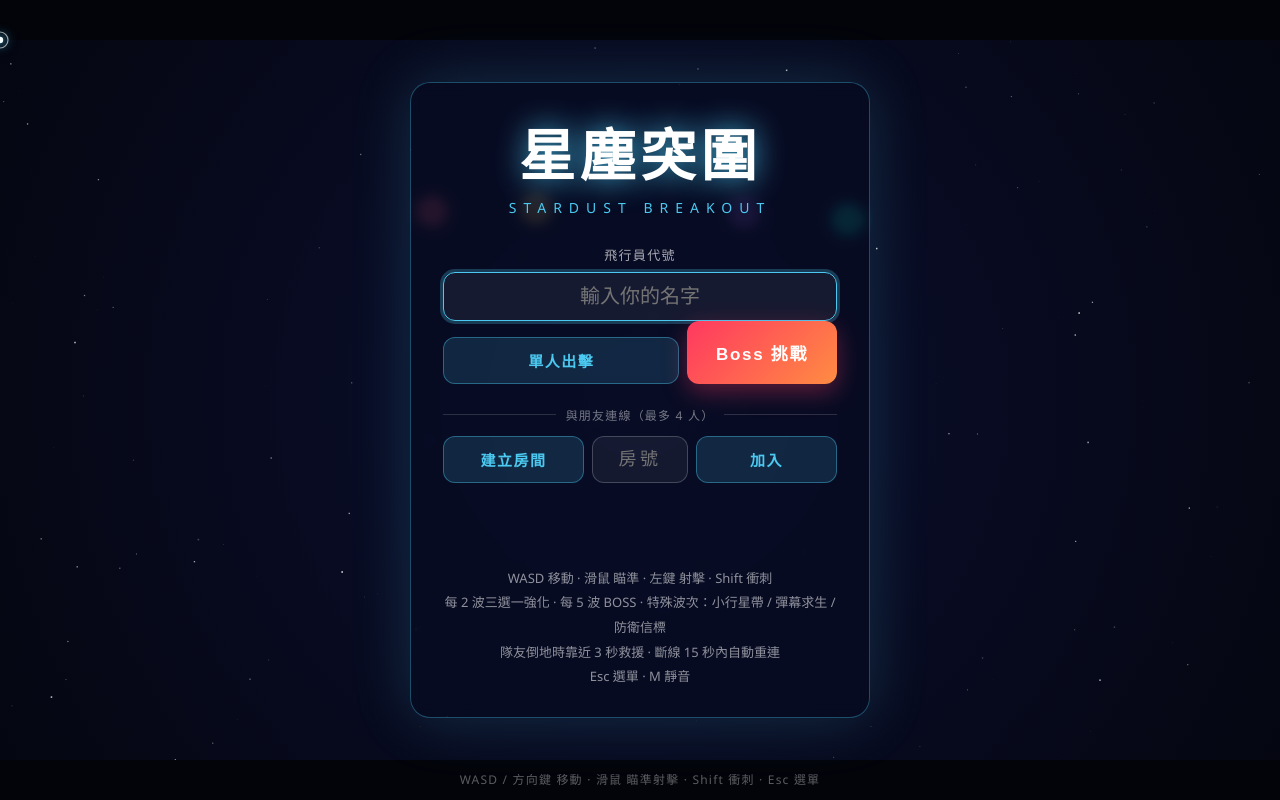
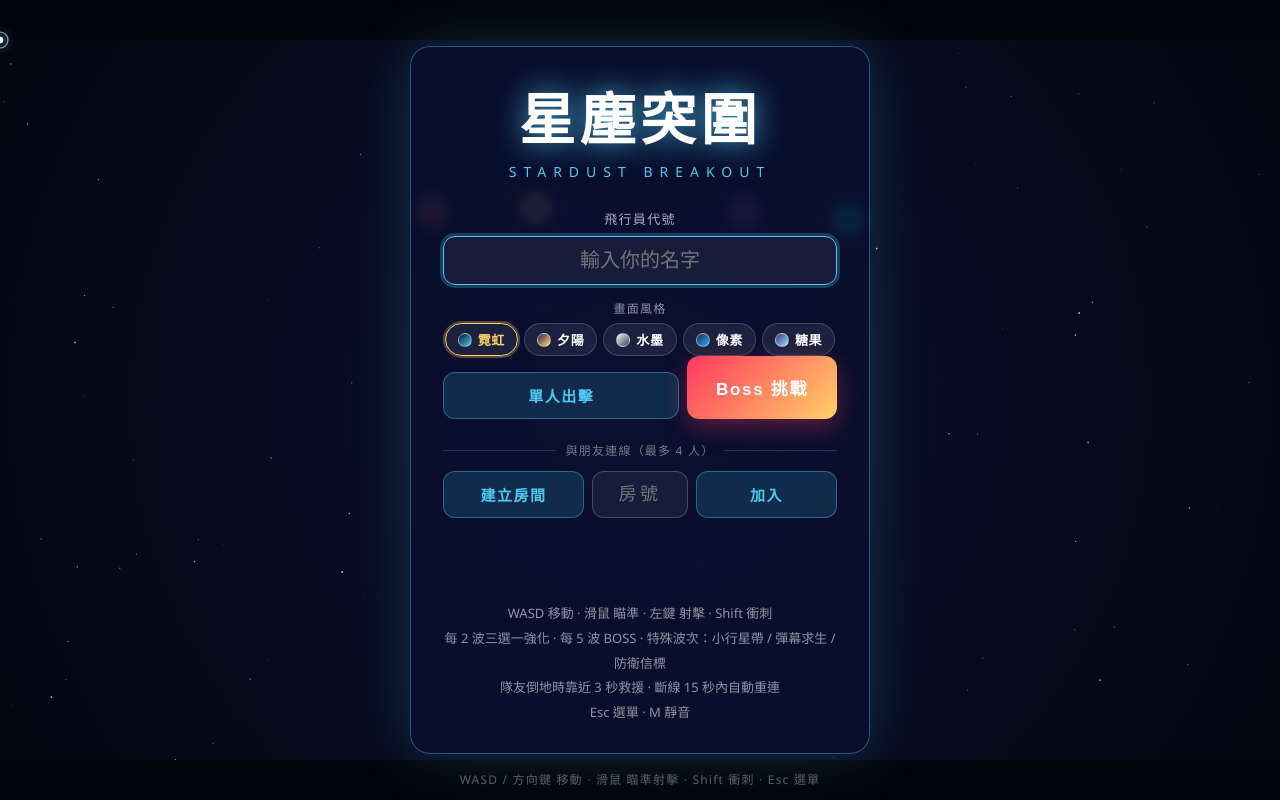
Before and after one commit to jimmylee719/game-stardust-breakthrough, a website with bundled scripts: page public/index.html in a window 1280 px wide. Built offline with nearby package versions, Linux system fonts and the light colour scheme; animation ran at ten frames a second.

Commit message:
Theme system: five visual styles via color remapping at the canvas layer
- public/js/themes.js: THEMES (neon/sunset/ink/pixel/candy), color remap of
  fillStyle/strokeStyle/shadowColor through a Proxy'd 2D context, glow and
  line-width scaling, font substitution, low internal resolution for pixel look
- render.js: themed context, background/star/letterbox from theme, re-resize on change
- menu and Esc menu theme picker; CSS variables so HTML overlays follow the theme
- persisted in localStorage; no server or logic changes

Co-Authored-By: Claude Fable 5.1 <noreply@anthropic.com>

```diff
--- a/public/css/style.css
+++ b/public/css/style.css
@@ -1,20 +1,21 @@
+:root { --accent: #4cc9f0; --gold: #ffd166; --danger: #ff3860; --good: #90f1a8; --text: #fff; --bg: #03040a; --panel: rgba(8,12,34,.72); --font: "Segoe UI", "Noto Sans TC", system-ui, sans-serif; }
 * { margin: 0; padding: 0; box-sizing: border-box; }
-html, body { width: 100%; height: 100%; background: #03040a; overflow: hidden; font-family: "Segoe UI", "Noto Sans TC", system-ui, sans-serif; color: #fff; }
+html, body { width: 100%; height: 100%; background: var(--bg); overflow: hidden; font-family: var(--font); color: var(--text); }
 canvas { display: block; width: 100vw; height: 100vh; cursor: none; }
 #hint { position: fixed; bottom: 12px; left: 50%; transform: translateX(-50%); color: rgba(255,255,255,.35); font-size: 12px; letter-spacing: .1em; pointer-events: none; user-select: none; }
 
 .overlay { position: fixed; inset: 0; display: flex; align-items: center; justify-content: center; }
 .overlay[hidden] { display: none; }
-.panel { text-align: center; width: min(92vw, 460px); max-height: 94vh; overflow-y: auto; padding: 28px 32px; border-radius: 20px; background: rgba(8, 12, 34, .72); border: 1px solid rgba(76, 201, 240, .35); box-shadow: 0 0 60px rgba(76, 201, 240, .18); backdrop-filter: blur(6px); }
-.panel h1 { font-size: 56px; letter-spacing: .08em; text-shadow: 0 0 30px rgba(76,201,240,.8); }
-.panel .sub { color: #4cc9f0; letter-spacing: .5em; font-size: 14px; margin: 6px 0 28px; }
+.panel { text-align: center; width: min(92vw, 460px); max-height: 94vh; overflow-y: auto; padding: 28px 32px; border-radius: 20px; background: var(--panel); border: 1px solid color-mix(in srgb, var(--accent) 40%, transparent); box-shadow: 0 0 60px color-mix(in srgb, var(--accent) 20%, transparent); backdrop-filter: blur(6px); }
+.panel h1 { font-size: 56px; letter-spacing: .08em; text-shadow: 0 0 30px color-mix(in srgb, var(--accent) 80%, transparent); }
+.panel .sub { color: var(--accent); letter-spacing: .5em; font-size: 14px; margin: 6px 0 28px; }
 .panel label { display: block; font-size: 13px; color: rgba(255,255,255,.65); margin-bottom: 8px; letter-spacing: .1em; }
 .panel input { width: 100%; font-size: 20px; text-align: center; padding: 12px 14px; border-radius: 12px; border: 1px solid rgba(255,255,255,.2); background: rgba(255,255,255,.06); color: #fff; outline: none; transition: border-color .15s, box-shadow .15s; }
-.panel input:focus { border-color: #4cc9f0; box-shadow: 0 0 0 3px rgba(76,201,240,.25); }
-.panel button { margin-top: 16px; width: 100%; font-size: 20px; font-weight: 700; letter-spacing: .3em; padding: 14px; border-radius: 12px; border: none; cursor: pointer; color: #03040a; background: linear-gradient(135deg, #4cc9f0, #90f1a8); box-shadow: 0 8px 30px rgba(76,201,240,.35); transition: transform .1s, box-shadow .15s; }
-.panel button:hover { transform: translateY(-2px); box-shadow: 0 12px 36px rgba(76,201,240,.5); }
+.panel input:focus { border-color: var(--accent); box-shadow: 0 0 0 3px color-mix(in srgb, var(--accent) 25%, transparent); }
+.panel button { margin-top: 16px; width: 100%; font-size: 20px; font-weight: 700; letter-spacing: .3em; padding: 14px; border-radius: 12px; border: none; cursor: pointer; color: var(--bg); background: linear-gradient(135deg, var(--accent), var(--good)); box-shadow: 0 8px 30px color-mix(in srgb, var(--accent) 35%, transparent); transition: transform .1s, box-shadow .15s; }
+.panel button:hover { transform: translateY(-2px); box-shadow: 0 12px 36px color-mix(in srgb, var(--accent) 50%, transparent); }
 .panel button:active { transform: translateY(0); }
-.panel .best { margin-top: 14px; color: #ffd166; font-weight: 700; min-height: 1.2em; }
+.panel .best { margin-top: 14px; color: var(--gold); font-weight: 700; min-height: 1.2em; }
 .panel .help { list-style: none; margin-top: 22px; font-size: 13px; color: rgba(255,255,255,.55); line-height: 1.9; }
 
 /* 選單：連線區 */
@@ -24,28 +25,40 @@ canvas { display: block; width: 100vw; height: 100vh; cursor: none; }
 .divider { display: flex; align-items: center; gap: 10px; margin: 22px 0 12px; color: rgba(255,255,255,.45); font-size: 12px; letter-spacing: .1em; }
 .divider::before, .divider::after { content: ''; flex: 1; height: 1px; background: rgba(255,255,255,.15); }
 .row { display: flex; gap: 8px; }
-.row button { margin-top: 0; flex: 1; font-size: 15px; letter-spacing: .1em; padding: 12px 8px; background: rgba(76,201,240,.15); color: #4cc9f0; box-shadow: none; border: 1px solid rgba(76,201,240,.4); }
-.row button:hover { background: rgba(76,201,240,.28); transform: none; box-shadow: none; }
+.row button { margin-top: 0; flex: 1; font-size: 15px; letter-spacing: .1em; padding: 12px 8px; background: color-mix(in srgb, var(--accent) 15%, transparent); color: var(--accent); box-shadow: none; border: 1px solid color-mix(in srgb, var(--accent) 40%, transparent); }
+.row button:hover { background: color-mix(in srgb, var(--accent) 28%, transparent); transform: none; box-shadow: none; }
 .row input { width: 96px; font-size: 18px; letter-spacing: .2em; text-transform: uppercase; padding: 10px 6px; }
 .err { min-height: 1.2em; margin-top: 12px; color: #ff8c9c; font-size: 13px; }
 
 /* 大廳 */
-.code { font-size: 52px; font-weight: 800; letter-spacing: .3em; color: #ffd166; text-shadow: 0 0 24px rgba(255,209,102,.6); margin: 4px 0 6px; }
+.code { font-size: 52px; font-weight: 800; letter-spacing: .3em; color: var(--gold); text-shadow: 0 0 24px color-mix(in srgb, var(--gold) 60%, transparent); margin: 4px 0 6px; }
 .link { display: block; font-size: 12px; color: rgba(255,255,255,.5); word-break: break-all; text-decoration: none; }
-.link:hover { color: #4cc9f0; }
+.link:hover { color: var(--accent); }
 .players { list-style: none; margin: 22px 0 8px; font-size: 18px; line-height: 2; text-align: left; padding: 8px 18px; background: rgba(255,255,255,.05); border-radius: 12px; min-height: 60px; }
 .wait { margin-top: 16px; color: rgba(255,255,255,.65); font-size: 15px; animation: blink 1.6s infinite; }
 @keyframes blink { 50% { opacity: .4; } }
 
 /* Boss 挑戰按鈕、暫停選單、提示 */
-.row .boss { flex: 0 0 38%; background: linear-gradient(135deg, #ff3860, #ff8c42); color: #fff; border: none; box-shadow: 0 8px 24px rgba(255,56,96,.35); font-size: 17px; }
+.row .boss { flex: 0 0 38%; background: linear-gradient(135deg, var(--danger), var(--gold)); color: #fff; border: none; box-shadow: 0 8px 24px rgba(255,56,96,.35); font-size: 17px; }
 .row .boss:hover { box-shadow: 0 12px 30px rgba(255,56,96,.5); }
 .panel.narrow { width: min(92vw, 360px); }
-.panel h2 { font-size: 40px; letter-spacing: .15em; text-shadow: 0 0 24px rgba(76,201,240,.7); }
+.panel h2 { font-size: 40px; letter-spacing: .15em; text-shadow: 0 0 24px color-mix(in srgb, var(--accent) 70%, transparent); }
 .sub2 { color: rgba(255,255,255,.6); font-size: 14px; margin: 8px 0 14px; min-height: 1.2em; }
 .panel button.danger { color: #ff8c9c; border-color: rgba(255,56,96,.4); }
 .panel button.danger:hover { background: rgba(255,56,96,.18); }
-.check { display: flex; align-items: center; justify-content: center; gap: 8px; margin: 6px 0 4px; font-size: 14px; color: #ffd166; cursor: pointer; user-select: none; }
+.check { display: flex; align-items: center; justify-content: center; gap: 8px; margin: 6px 0 4px; font-size: 14px; color: var(--gold); cursor: pointer; user-select: none; }
 .check input { width: 18px; height: 18px; accent-color: #ff3860; }
-.toast { position: fixed; top: 18px; left: 50%; transform: translateX(-50%); padding: 10px 18px; border-radius: 10px; background: rgba(8,12,34,.9); border: 1px solid rgba(255,209,102,.5); color: #ffd166; font-size: 14px; letter-spacing: .05em; pointer-events: none; z-index: 5; }
+.toast { position: fixed; top: 18px; left: 50%; transform: translateX(-50%); padding: 10px 18px; border-radius: 10px; background: var(--panel); border: 1px solid color-mix(in srgb, var(--gold) 50%, transparent); color: var(--gold); font-size: 14px; letter-spacing: .05em; pointer-events: none; z-index: 5; }
 .toast[hidden] { display: none; }
+
+/* 主題選擇 */
+.themes-label { margin: 14px 0 6px; font-size: 12px; letter-spacing: .1em; color: color-mix(in srgb, var(--text) 55%, transparent); }
+.themes { display: flex; flex-wrap: wrap; gap: 6px; justify-content: center; }
+.themes .chip { margin: 0; width: auto; display: inline-flex; align-items: center; gap: 6px; padding: 6px 12px; font-size: 13px; font-weight: 600; letter-spacing: .05em; border-radius: 999px; background: color-mix(in srgb, var(--text) 8%, transparent); color: var(--text); border: 1px solid color-mix(in srgb, var(--text) 18%, transparent); box-shadow: none; }
+.themes .chip:hover { transform: none; box-shadow: none; background: color-mix(in srgb, var(--text) 14%, transparent); }
+.themes .chip.on { border-color: var(--gold); color: var(--gold); box-shadow: 0 0 0 2px color-mix(in srgb, var(--gold) 30%, transparent); }
+.themes .chip .sw { width: 14px; height: 14px; border-radius: 50%; border: 1px solid rgba(255,255,255,.4); }
+/* 像素風：畫布不做平滑 */
+body.pixel canvas { image-rendering: pixelated; image-rendering: crisp-edges; }
+body.pixel .panel { border-radius: 4px; }
+body.pixel .panel button, body.pixel .panel input, body.pixel .themes .chip { border-radius: 4px; }
--- a/public/index.html
+++ b/public/index.html
@@ -15,6 +15,8 @@
     <div class="sub">STARDUST BREAKOUT</div>
     <label for="name">飛行員代號</label>
     <input id="name" type="text" placeholder="輸入你的名字" autocomplete="off" spellcheck="false">
+    <div class="themes-label">畫面風格</div>
+    <div id="themes" class="themes"></div>
     <div class="row">
       <button id="solo" class="primary">單人出擊</button>
       <button id="solo-boss" class="boss">Boss 挑戰</button>
@@ -54,6 +56,8 @@
   <div class="panel narrow">
     <h2 id="pause-title">暫停</h2>
     <div id="pause-sub" class="sub2"></div>
+    <div class="themes-label">畫面風格</div>
+    <div id="themes-pause" class="themes"></div>
     <button id="pause-resume" class="primary">繼續</button>
     <button id="pause-leave" class="small danger">離開遊戲回到首頁</button>
   </div>
--- a/public/js/main.js
+++ b/public/js/main.js
@@ -10,6 +10,7 @@ import { ensureAudio, toggleMute, isMuted } from './audio.js';
 import { connect, playEvents } from './net.js';
 import { createPredictor } from './predict.js';
 import { sanitizeName, NAME_MAX_LEN } from '../../shared/constants.js';
+import { renderThemePicker } from './themes.js';
 
 const $ = id => document.getElementById(id);
 const canvas = $('game');
@@ -41,6 +42,10 @@ function takeName() {
   localStorage.setItem('stardust_name', name);
   return name;
 }
+
+// ---------- 主題 ----------
+renderThemePicker($('themes'));
+renderThemePicker($('themes-pause'));
 
 // ---------- 選單 ----------
 nameInput.maxLength = NAME_MAX_LEN;
--- a/public/js/render.js
+++ b/public/js/render.js
@@ -3,15 +3,19 @@ import { TAU, rand, randInt, clamp } from '../../shared/math.js';
 import { PICKUP_STYLE, UPGRADES, WAVE_MODES, REVIVE_TIME } from '../../shared/constants.js';
 import { nearestTarget } from './game.js';
 import { vfx, particles, floatTexts } from './effects.js';
+import { themedContext, getTheme, onThemeChange } from './themes.js';
 
 export function createRenderer(canvas, world) {
-  const ctx = canvas.getContext('2d');
+  const raw = canvas.getContext('2d');
+  const ctx = themedContext(raw);   // 顏色 / 光暈 / 線寬 / 字型都經過主題重映射
   const view = { scale: 1, ox: 0, oy: 0, dpr: 1, cw: 0, ch: 0 };
   const W = world.W, H = world.H;
   let stars = [];
 
   function resize() {
-    view.dpr = Math.min(window.devicePixelRatio || 1, 2);
+    const T = getTheme();
+    view.dpr = T.pixelScale || Math.min(window.devicePixelRatio || 1, 2);   // 像素風：降低內部解析度
+    raw.imageSmoothingEnabled = !T.pixelScale;
     view.cw = window.innerWidth; view.ch = window.innerHeight;
     canvas.width = view.cw * view.dpr; canvas.height = view.ch * view.dpr;
     view.scale = Math.min(view.cw / W, view.ch / H);
@@ -47,12 +51,13 @@ export function createRenderer(canvas, world) {
     const { time, mouse, me, best, muted } = ui;
     // 清整個畫布（含黑邊）
     ctx.setTransform(1, 0, 0, 1, 0, 0);
-    ctx.fillStyle = '#03040a'; ctx.fillRect(0, 0, canvas.width, canvas.height);
+    const T = getTheme();
+    raw.fillStyle = T.letterbox; raw.fillRect(0, 0, canvas.width, canvas.height);
     applyView();
     ctx.save();
     ctx.beginPath(); ctx.rect(0, 0, W, H); ctx.clip();
     const bg = ctx.createRadialGradient(W / 2, H / 2, 0, W / 2, H / 2, Math.max(W, H) * 0.7);
-    bg.addColorStop(0, '#0b1030'); bg.addColorStop(1, '#03040a');
+    bg.addColorStop(0, T.bg[0]); bg.addColorStop(1, T.bg[1]);
     ctx.fillStyle = bg; ctx.fillRect(0, 0, W, H);
 
     if (vfx.shake > 0.3) ctx.translate(rand(-vfx.shake, vfx.shake), rand(-vfx.shake, vfx.shake));
@@ -60,7 +65,7 @@ export function createRenderer(canvas, world) {
 
     for (const s of stars) {
       const tw = 0.5 + 0.5 * Math.sin(time * 2 + s.tw);
-      ctx.fillStyle = `rgba(255,255,255,${(0.25 + 0.6 * tw) * s.z})`;
+      raw.fillStyle = `rgba(${T.star},${(0.25 + 0.6 * tw) * s.z})`;
       ctx.fillRect(s.x, s.y, s.z * 2, s.z * 2);
     }
 
@@ -493,5 +498,6 @@ export function createRenderer(canvas, world) {
     ctx.restore();
   }
 
+  onThemeChange(() => { resize(); });
   return { resize, toWorld, view, draw, updateStars, upgradeCardRects };
 }
--- /dev/null
+++ b/public/js/themes.js
@@ -0,0 +1,165 @@
+// 美術主題系統（純客戶端，不影響遊戲邏輯與伺服器）。
+// 做法：程式碼裡的「來源色盤」固定不動，主題提供一張「來源色 → 目標色」對照表；
+// 渲染用的 Canvas context 被包一層，凡是設定 fillStyle / strokeStyle / shadowColor 都先經過對照表，
+// 同時可縮放光暈、線寬、字型與內部解析度（像素風）。
+// 好處：render.js、effects.js、伺服器送來的 fx 事件顏色全都不用改，一次到位。
+
+// 來源色盤（程式碼中實際使用的顏色，供對照表鍵值參考）
+//   玩家 #4cc9f0 #f9c74f #90f1a8 #f48fb1
+//   敵人 drifter #ff5f7a  dart #ffd166  tank #9b5de5  shooter #00f5d4  splitter #f15bb5  rock #b8b8c8
+//   Boss 第一/三階段 #ff3860  第二階段 #ff8c42  追蹤球 #c77dff
+//   道具 heal #3ddc84  spread #ffd166  rapid #ff8c42  shield #4cc9f0  bomb #ff3860
+//   白 #ffffff  機身 #e8f6ff  槍口 #ffe9a8  追蹤彈 #fff3c4  Boss 核心 #ffb3c1  眼 #1a0010  倒地 #6a6a7a
+
+export const THEMES = {
+  neon: {
+    name: '霓虹', desc: '預設。深空、強光暈',
+    bg: ['#0b1030', '#03040a'], letterbox: '#03040a', star: '255,255,255',
+    glow: 1, lineMul: 1, font: null, pixelScale: null,
+    map: {},
+  },
+  sunset: {
+    name: '夕陽', desc: '暖色、紫紅天空',
+    bg: ['#3a1d4f', '#120818'], letterbox: '#0b050f', star: '255,220,180',
+    glow: 1.2, lineMul: 1, font: null, pixelScale: null,
+    map: {
+      '#4cc9f0': '#ffd97d', '#f9c74f': '#ff9f68', '#90f1a8': '#f7b2ff', '#f48fb1': '#8ce0ff',
+      '#ff5f7a': '#ff4d6d', '#ffd166': '#ffb347', '#9b5de5': '#c9184a', '#00f5d4': '#ffe066', '#f15bb5': '#ff7b9c', '#b8b8c8': '#c8a48a',
+      '#ff3860': '#ff2e63', '#ff8c42': '#ffb347', '#c77dff': '#ffe066',
+      '#3ddc84': '#a8e063', '#e8f6ff': '#fff4e0', '#ffe9a8': '#ffe9a8',
+    },
+  },
+  ink: {
+    name: '水墨', desc: '米紙底、墨線、一點朱砂',
+    bg: ['#f6f1e7', '#ddd5c6'], letterbox: '#cfc6b5', star: '70,60,50',
+    glow: 0, lineMul: 1.35, font: '"Noto Serif TC", "PMingLiU", Georgia, serif', pixelScale: null,
+    map: {
+      '#ffffff': '#1d1a17', '#e8f6ff': '#fbf8f2', '#ffe9a8': '#8a7e6a', '#fff3c4': '#3a342c',
+      '#4cc9f0': '#2f4858', '#f9c74f': '#8c6d1f', '#90f1a8': '#3c6e47', '#f48fb1': '#7a3b4f',
+      '#ff5f7a': '#b7322c', '#ffd166': '#a8862a', '#9b5de5': '#4b3b6b', '#00f5d4': '#2e6b5e', '#f15bb5': '#8e3a62', '#b8b8c8': '#6f6a62',
+      '#ff3860': '#c1272d', '#ff8c42': '#b8651b', '#c77dff': '#5e4b8b',
+      '#3ddc84': '#3c6e47', '#ffb3c1': '#e8c7c1', '#1a0010': '#1d1a17', '#6a6a7a': '#8a8580',
+      // 深色 UI 底（名牌、升級卡、結算遮罩）在紙底上翻成淺色
+      '#03040a': '#f6f1e7', '#0e1228': '#fbf8f2', '#282414': '#efe4cc', '#000000': '#f6f1e7',
+    },
+  },
+  pixel: {
+    name: '像素', desc: '復古 16 色、低解析度',
+    bg: ['#1d2b53', '#000000'], letterbox: '#000000', star: '255,241,232',
+    glow: 0, lineMul: 1.6, font: '"Courier New", monospace', pixelScale: 0.3,
+    map: {
+      '#4cc9f0': '#29adff', '#f9c74f': '#ffec27', '#90f1a8': '#00e436', '#f48fb1': '#ff77a8',
+      '#ff5f7a': '#ff004d', '#ffd166': '#ffa300', '#9b5de5': '#83769c', '#00f5d4': '#00e436', '#f15bb5': '#ff77a8', '#b8b8c8': '#c2c3c7',
+      '#ff3860': '#ff004d', '#ff8c42': '#ffa300', '#c77dff': '#ff77a8',
+      '#3ddc84': '#00e436', '#e8f6ff': '#fff1e8', '#ffe9a8': '#ffec27', '#fff3c4': '#ffec27', '#ffb3c1': '#ffccaa', '#6a6a7a': '#5f574f',
+    },
+  },
+  candy: {
+    name: '糖果', desc: '粉彩、圓潤、超亮光暈',
+    bg: ['#4a2d7a', '#1b1233'], letterbox: '#120b22', star: '255,230,255',
+    glow: 1.6, lineMul: 1.25, font: null, pixelScale: null,
+    map: {
+      '#4cc9f0': '#8be9fd', '#f9c74f': '#fff394', '#90f1a8': '#b6ffb0', '#f48fb1': '#ffb3e6',
+      '#ff5f7a': '#ff8fab', '#ffd166': '#ffe29a', '#9b5de5': '#c8a2ff', '#00f5d4': '#7fffe0', '#f15bb5': '#ff9de2', '#b8b8c8': '#d9d4ff',
+      '#ff3860': '#ff6b9d', '#ff8c42': '#ffb26b', '#c77dff': '#e0b3ff',
+      '#3ddc84': '#8affc1',
+    },
+  },
+};
+export const THEME_IDS = Object.keys(THEMES);
+
+let current = THEMES.neon;
+let currentId = 'neon';
+let hexMap = new Map();     // '#rrggbb' -> '#rrggbb'
+let rgbMap = new Map();     // 'r,g,b'   -> 'r,g,b'
+const listeners = new Set();
+
+function hexToRgb(h) { return [parseInt(h.slice(1, 3), 16), parseInt(h.slice(3, 5), 16), parseInt(h.slice(5, 7), 16)]; }
+function normHex(h) { h = h.toLowerCase(); if (h.length === 4) h = '#' + h[1] + h[1] + h[2] + h[2] + h[3] + h[3]; return h; }
+
+export function getTheme() { return current; }
+export function getThemeId() { return currentId; }
+export function onThemeChange(fn) { listeners.add(fn); return () => listeners.delete(fn); }
+
+export function setTheme(id) {
+  const t = THEMES[id] || THEMES.neon;
+  current = t; currentId = THEMES[id] ? id : 'neon';
+  hexMap = new Map(); rgbMap = new Map();
+  for (const [from, to] of Object.entries(t.map)) {
+    const f = normHex(from), tt = normHex(to);
+    hexMap.set(f, tt);
+    rgbMap.set(hexToRgb(f).join(','), hexToRgb(tt).join(','));
+  }
+  try { localStorage.setItem('stardust_theme', currentId); } catch {}
+  applyCss(t);
+  for (const fn of listeners) fn(t);
+}
+
+/** 把任何 CSS 顏色字串依對照表轉換（支援 #rgb、#rrggbb、#rrggbbaa、rgb()、rgba()） */
+export function remapColor(c) {
+  if (typeof c !== 'string' || hexMap.size === 0) return c;
+  const s = c.trim();
+  if (s[0] === '#') {
+    const base = s.length >= 7 ? s.slice(0, 7).toLowerCase() : normHex(s);
+    const suffix = s.length > 7 ? s.slice(7) : '';
+    const m = hexMap.get(base);
+    return m ? m + suffix : c;
+  }
+  if (s.startsWith('rgb')) {
+    const nums = s.slice(s.indexOf('(') + 1, s.indexOf(')')).split(',').map(v => v.trim());
+    const key = nums.slice(0, 3).map(v => String(Math.round(+v))).join(',');
+    const m = rgbMap.get(key);
+    if (!m) return c;
+    return nums.length > 3 ? `rgba(${m},${nums[3]})` : `rgb(${m})`;
+  }
+  return c;
+}
+
+/** 包住 CanvasRenderingContext2D：顏色重映射、光暈與線寬縮放、字型替換 */
+export function themedContext(raw) {
+  return new Proxy(raw, {
+    get(t, k) {
+      const v = t[k];
+      return typeof v === 'function' ? v.bind(t) : v;
+    },
+    set(t, k, v) {
+      if (k === 'fillStyle' || k === 'strokeStyle' || k === 'shadowColor') t[k] = remapColor(v);
+      else if (k === 'shadowBlur') t[k] = v * current.glow;
+      else if (k === 'lineWidth') t[k] = v * current.lineMul;
+      else if (k === 'font' && current.font && typeof v === 'string') t[k] = v.replace(/sans-serif/, current.font);
+      else t[k] = v;
+      return true;
+    },
+  });
+}
+
+/** 選單、大廳等 HTML 覆蓋層跟著主題換色 */
+function applyCss(t) {
+  const root = document.documentElement.style;
+  root.setProperty('--accent', remapColor('#4cc9f0'));
+  root.setProperty('--gold', remapColor('#ffd166'));
+  root.setProperty('--danger', remapColor('#ff3860'));
+  root.setProperty('--good', remapColor('#90f1a8'));
+  root.setProperty('--text', remapColor('#ffffff'));
+  root.setProperty('--bg', t.letterbox);
+  root.setProperty('--panel', t.bg[0] + 'cc');
+  root.setProperty('--font', t.font || '"Segoe UI", "Noto Sans TC", system-ui, sans-serif');
+  document.body.classList.toggle('pixel', !!t.pixelScale);
+}
+
+/** 建立主題選擇的按鈕列 */
+export function renderThemePicker(container) {
+  container.innerHTML = '';
+  for (const id of THEME_IDS) {
+    const t = THEMES[id];
+    const b = document.createElement('button');
+    b.type = 'button'; b.className = 'chip' + (id === currentId ? ' on' : ''); b.dataset.theme = id; b.title = t.desc;
+    b.innerHTML = `<span class="sw" style="background:linear-gradient(135deg,${t.bg[0]},${t.map['#4cc9f0'] || '#4cc9f0'})"></span>${t.name}`;
+    b.addEventListener('click', () => { setTheme(id); });
+    container.appendChild(b);
+  }
+  onThemeChange(() => { for (const el of container.querySelectorAll('.chip')) el.classList.toggle('on', el.dataset.theme === currentId); });
+}
+
+// 啟動時套用上次選的主題
+setTheme(localStorage.getItem('stardust_theme') || 'neon');
```
Also changed, not shown: README.md.
